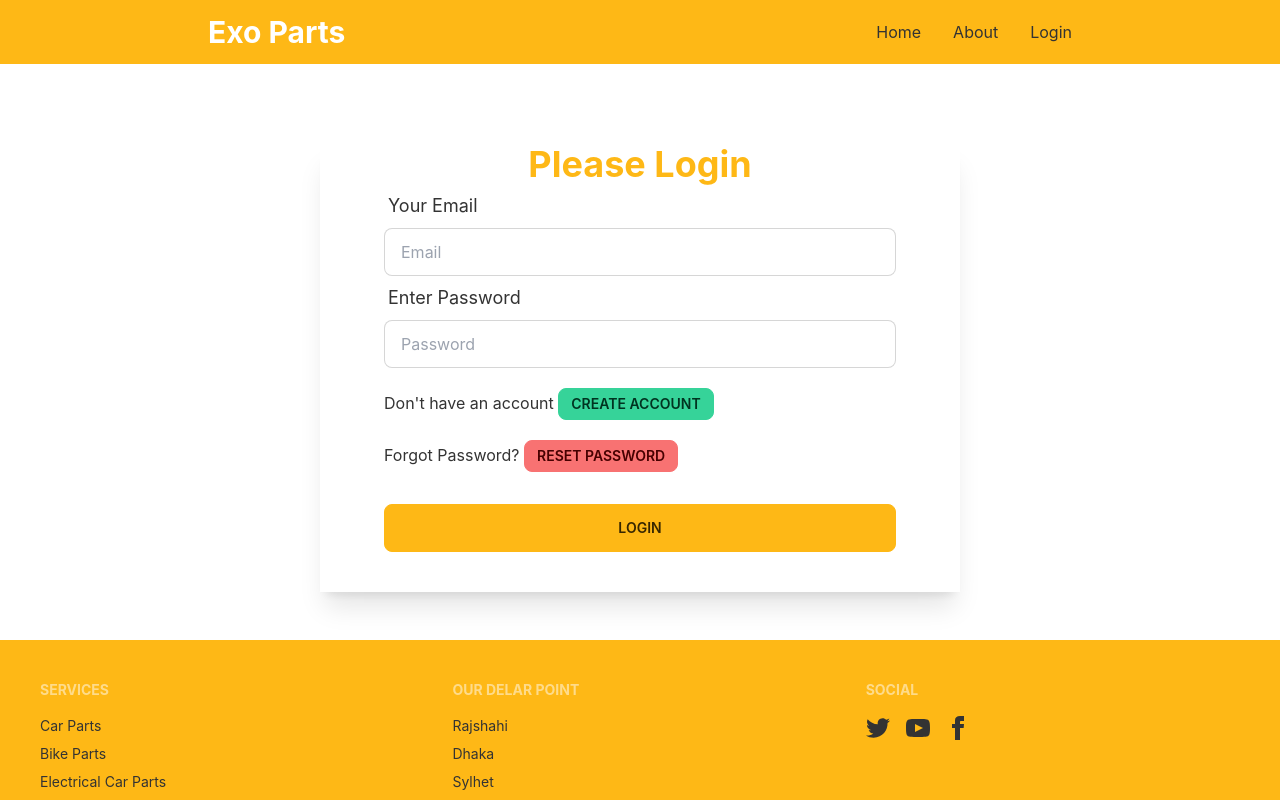
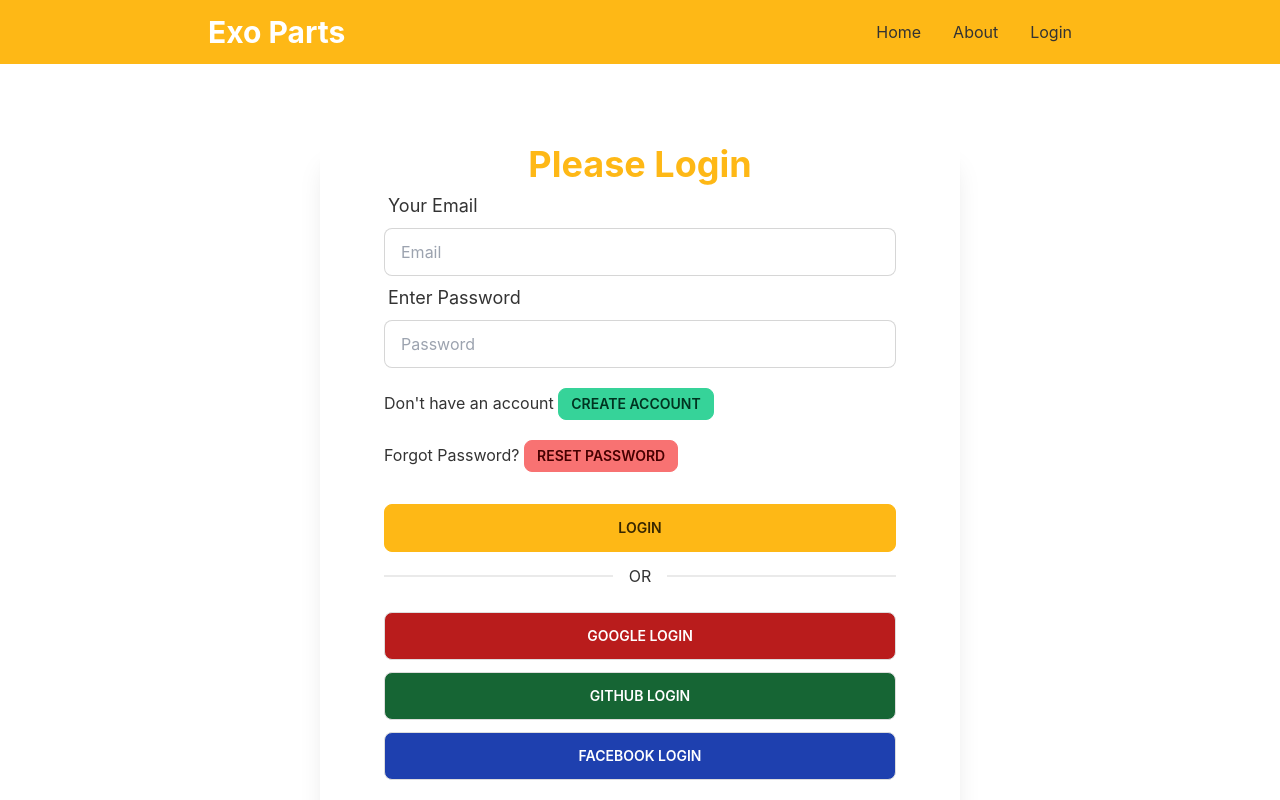
Before and after one commit to SamiulxHasanx07/exo-parts-client, a React (Create React App) app: page /login in a window 1280 px wide. Built offline with nearby package versions, Linux system fonts and the light colour scheme; no server answers.

Commit message:
Social Login Implementation Done

```diff
--- a/src/shared/Auth/Login.js
+++ b/src/shared/Auth/Login.js
@@ -4,6 +4,7 @@ import { useForm } from 'react-hook-form';
 import { Link, useLocation, useNavigate } from 'react-router-dom';
 import { toast } from 'react-toastify';
 import auth from '../../fireabse.init';
+import SocialLogin from './SocialLogin';
 
 const Login = () => {
 
@@ -83,7 +84,9 @@ const Login = () => {
                         <input className='btn btn-primary mt-8 w-full' type="submit" value="Login" />
                     </div>
                 </form>
+                <SocialLogin />
             </div>
+
         </div>
     );
 };
--- a/src/shared/Auth/Register.js
+++ b/src/shared/Auth/Register.js
@@ -4,6 +4,7 @@ import { useForm } from 'react-hook-form';
 import { Link, useNavigate } from 'react-router-dom';
 import auth from '../../fireabse.init';
 import { toast } from 'react-toastify';
+import SocialLogin from './SocialLogin';
 const Register = () => {
     const [confirm, setConfirm] = useState('')
     const [updateProfile, updating, updateError] = useUpdateProfile(auth);
@@ -98,9 +99,10 @@ const Register = () => {
                         <span>Already Have an Account <Link to='/login' className='btn btn-sm btn-success mt-8'>Login</Link></span>
                     </div>
                     <div>
-                        <input className='btn btn-primary mt-8' type="submit" value="Register" />
+                        <input className='btn btn-primary mt-8 w-full' type="submit" value="Register" />
                     </div>
                 </form>
+                <SocialLogin/>
             </div>
         </div>
     );
--- a/src/shared/Auth/SocialLogin.js
+++ b/src/shared/Auth/SocialLogin.js
@@ -0,0 +1,63 @@
+import React, { useEffect } from 'react';
+import { useSignInWithFacebook, useSignInWithGithub, useSignInWithGoogle } from 'react-firebase-hooks/auth';
+import { useLocation, useNavigate } from 'react-router-dom';
+import { toast } from 'react-toastify';
+import auth from '../../fireabse.init';
+
+const SocialLogin = () => {
+    const [signInWithGoogle, googleUser, googleLoading, googleError] = useSignInWithGoogle(auth);
+    const [signInWithFacebook, facebookUser, facebookLoading, facebookError] = useSignInWithFacebook(auth);
+    const [signInWithgithub, githubUser, githubLoading, githubError] = useSignInWithGithub(auth);
+
+    const location = useLocation();
+    const navigate = useNavigate();
+
+    useEffect(() => {
+        if (githubError) {
+            toast.error(githubError.code)
+        }
+    }, [githubError])
+
+    useEffect(() => {
+        if (facebookError) {
+            toast.error(facebookError.code)
+        }
+    }, [facebookError])
+    useEffect(() => {
+        if (googleError) {
+            toast.error(googleError.code)
+        }
+    }, [googleError])
+
+    const from = location.state?.from?.pathname || "/home";
+    const path = location.pathname;
+    const pathValidation = path === '/login';
+
+    useEffect(() => {
+        if (googleUser || facebookUser || githubUser) {
+            const googleEmail = googleUser?.user?.email;
+            const facebookEmail = facebookUser?.user?.email;
+            const githubEmail = githubUser?.user?.email;
+            navigate(from, { replace: true });
+        }
+    }, [googleUser, facebookUser, githubUser, navigate, from])
+
+    if (googleLoading || facebookLoading || githubLoading) {
+        return <p>Loading</p>
+    }
+    return (
+        <div>
+            <div className="flex flex-col w-full border-opacity-50">
+                <div className="divider">OR</div>
+
+
+                <button onClick={() => signInWithGoogle()} className="mt-3 btn bg-red-700 text-white">Google {pathValidation?'Login':'Signup'}</button>
+                <button onClick={() => signInWithgithub()} className="mt-3 btn bg-green-800 text-white">Github {pathValidation?'Login':'Signup'}</button>
+                <button onClick={() => signInWithFacebook()} className="mt-3 btn bg-blue-800 text-white">Facebook {pathValidation?'Login':'Signup'}</button>
+            </div>
+
+        </div>
+    );
+};
+
+export default SocialLogin;
```
